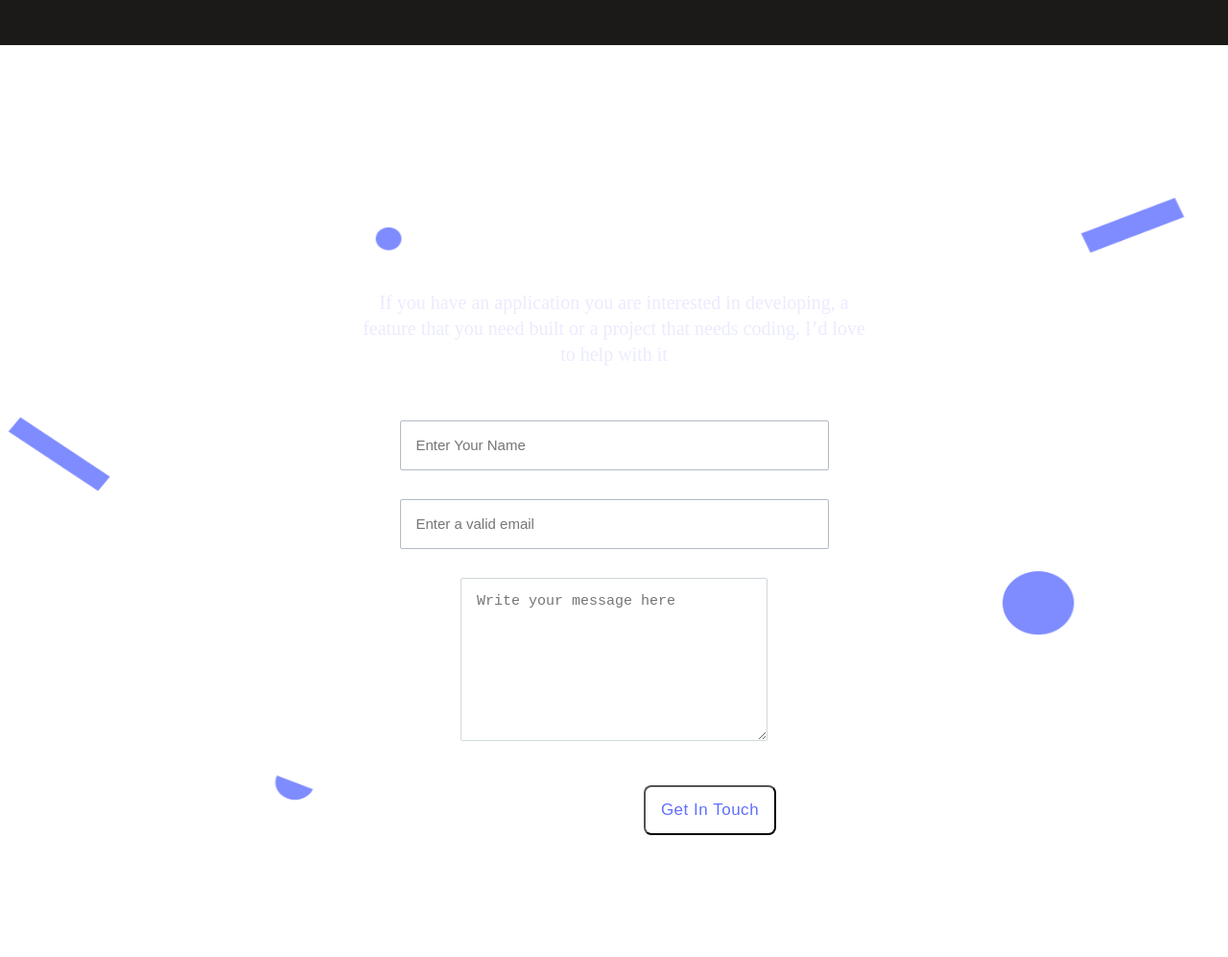
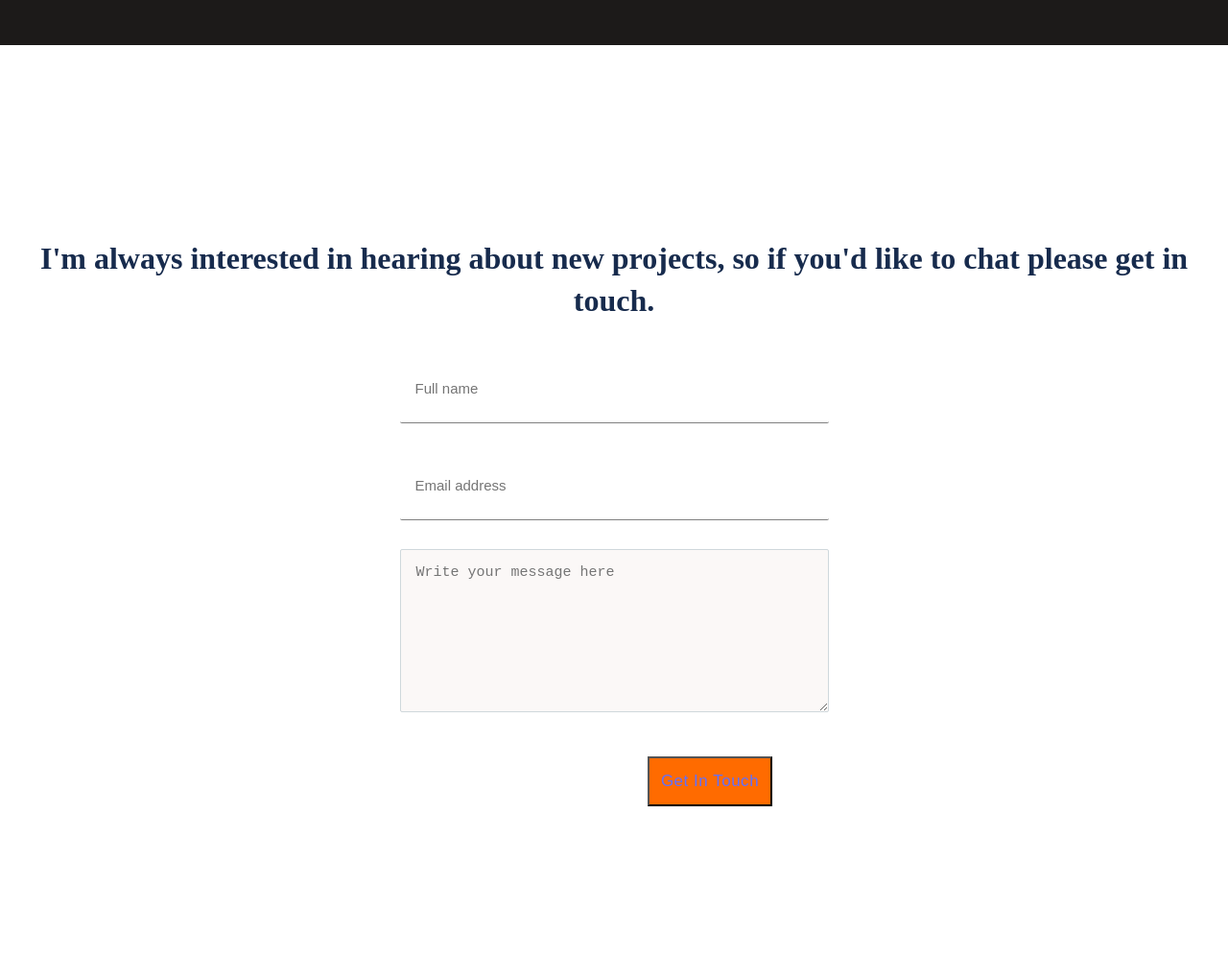
Before and after one commit to vickymarz/contact-form-review-trials, a plain HTML site: page index.html in a window 1280 px wide. Shown: the part 6660-7657 px from the top of the page at 96% size. After the commit the page ends 7627 px from the top, so only its background shows below. Drawn offline with Linux system fonts and the light colour scheme.

Commit message:
Modify contact section

```diff
--- a/css/main.css
+++ b/css/main.css
@@ -347,75 +347,53 @@ form ul li:not(:last-child) {
   z-index: 2;
 }
 
-.contact h2 {
-  font-weight: bold;
-  font-size: 40px;
-  line-height: 52px;
-  color: white;
-  padding-top: 103px;
+.contact h1 {
+  font-weight: 700;
+  font-size: 32px;
+  line-height: 44px;
+  color: #172B4D;
+  padding-top: 120px;
+  padding-left: 24px;
+  padding-right: 24px;
   text-align: center;
-}
-
-.contact p {
-  font-size: 20px;
-  line-height: 27px;
-  text-align: center;
-  color: #ebebff;
-  padding: 20px;
-  transition: transform 3s;
-}
-
-.contact p:hover {
-  transform: translateX(10px);
 }
 
 form {
   padding: 30px 24px 0 24px;
 }
 
-form ul {
-  display: grid;
-  grid-template-columns: 1fr;
-  justify-items: center;
-  align-items: center;
-}
-
 form ul li input {
   width: 100%;
-  border: 1px solid #b3bac5;
-  border-radius: 8px;
-  background: white;
+  border: 0;
+  border-bottom: 1px solid gray;
   font-size: 15px;
   line-height: 20px;
-  color: #172b4d;
-  padding: 15px 16px;
+  color: gray;
+  padding: 25px 16px;
   outline: none;
 }
 
-form ul li input:focus {
-  border: 2px solid #396df2;
-}
 
 form ul li textarea {
-  background: white;
+  background: #FBF8F7;
   border: 1px solid #cfd8dc;
-  border-radius: 8px;
   padding: 15px 16px;
   outline: none;
   width: 100%;
   height: 170px;
-  color: #172b4d;
+  color: black;
   font-size: 15px;
 }
 
-form ul li textarea:focus {
-  border: 2px solid #396df2;
+.validate {
+  display: flex;
+  justify-content: center;
+  align-items: center;
 }
 
 #submit-btn {
-  padding: 12px 16px;
-  background: white;
-  border-radius: 8px;
+  padding: 12px;
+  background: #FF6B00;
   margin-top: 12px;
   font-weight: 500;
   font-size: 17px;
--- a/index.html
+++ b/index.html
@@ -291,11 +291,7 @@
       </div>
       <div class="contact" id="contact">
 			<div class="contact-container">
-				<h2>Contact me</h2>
-				<p
-					>If you have an application you are interested in developing, a feature that you need
-					built or a project that needs coding. I’d love to help with it
-				</p>
+				<h1>I'm always interested in hearing about new projects, so if you'd like to chat please get in touch.</h1>
 				<form action="https://formspree.io/f/mdobaojq" method="POST" id="form">
 					<ul>
 						<li class="form-element">
@@ -303,7 +299,7 @@
 								type="text"
 								name="name"
 								id="name"
-								placeholder="Enter Your Name"
+								placeholder="Full name"
 								maxlength="30"
 							/>
 						</li>
@@ -312,7 +308,7 @@
 								type="email"
 								name="email"
 								id="email"
-								placeholder="Enter a valid email"
+								placeholder="Email address"
 							/>
 						</li>
 						<li class="form-element">
```
Also changed, not shown: media/png/contact-form-background-shapes.png (deleted), media/png/contact-form-shapes-mobile.png (deleted).
